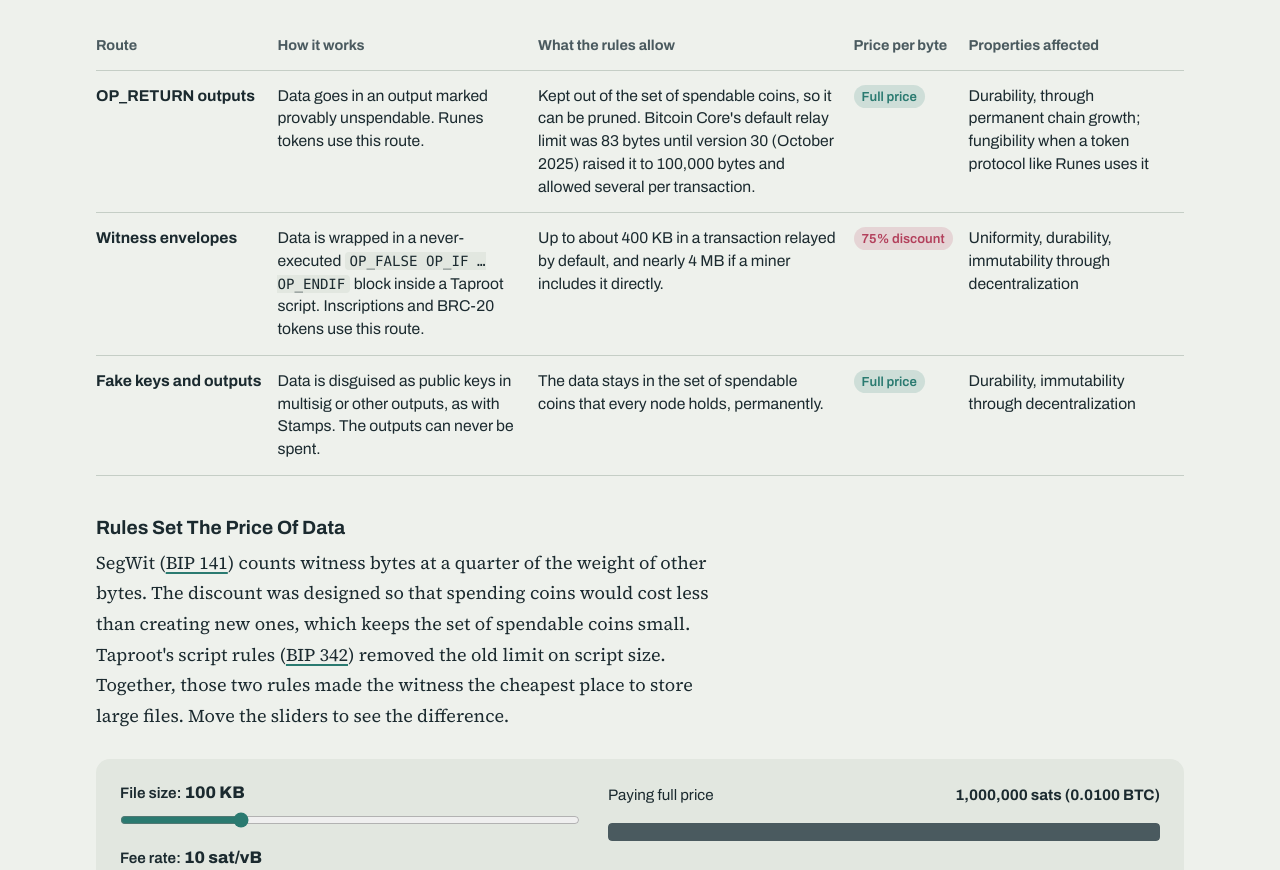
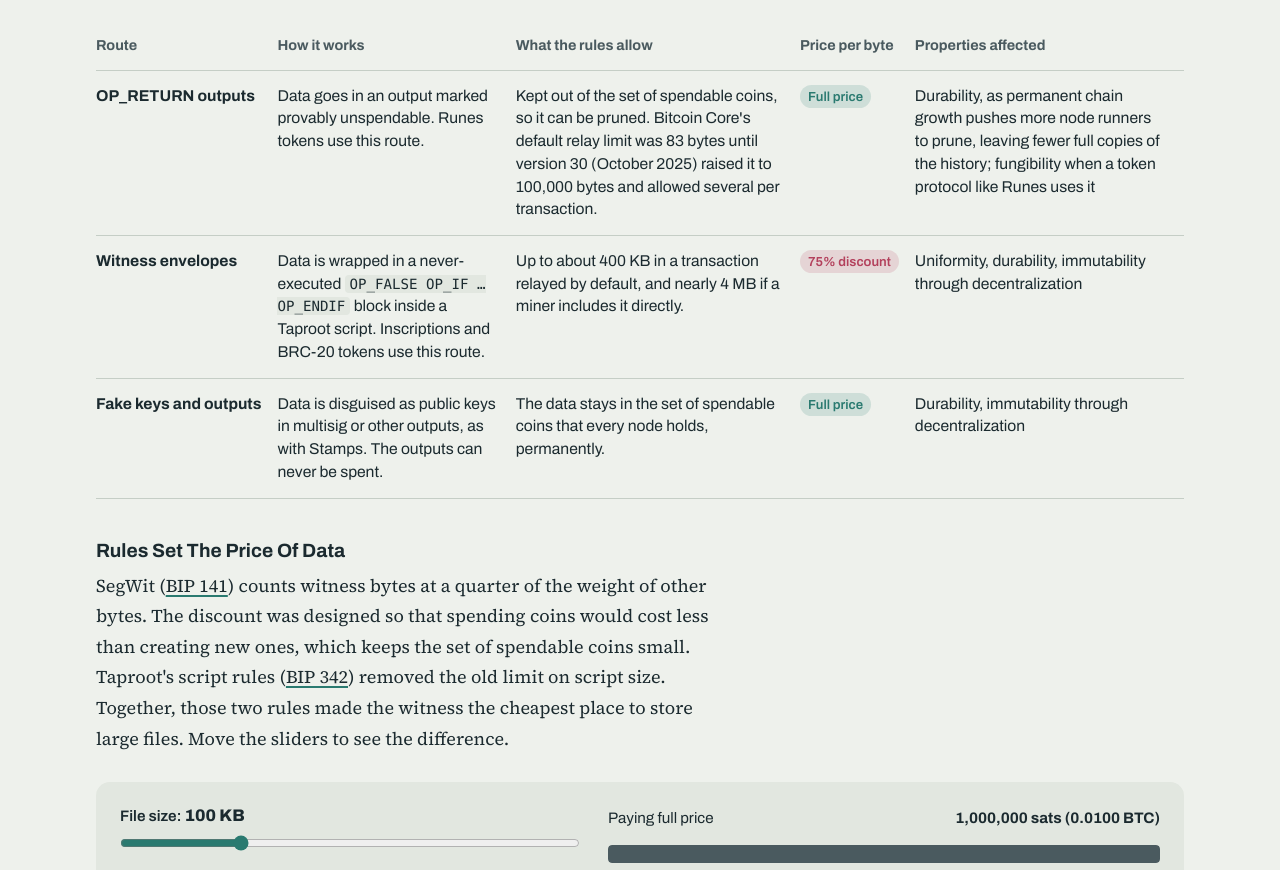
Before and after one commit to austenjt/bitcoin-spam, a plain HTML site: page index.html in a window 1280 px wide. Shown: the part 5200-6070 px from the top of the page. Drawn offline with Linux system fonts and the light colour scheme.

Commit message:
Explain how chain growth affects durability in the OP_RETURN row
Co-Authored-By: Claude Opus 5.5 <noreply@anthropic.com>

```diff
--- a/index.html
+++ b/index.html
@@ -292,7 +292,7 @@ footer { border-top: 1px solid var(--rule); padding: 32px 0 48px; font: .92rem/1
               <td>Data goes in an output marked provably unspendable. Runes tokens use this route.</td>
               <td>Kept out of the set of spendable coins, so it can be pruned. Bitcoin Core's default relay limit was 83 bytes until version 30 (October 2025) raised it to 100,000 bytes and allowed several per transaction.</td>
               <td><span class="tag ok">Full price</span></td>
-              <td>Durability, through permanent chain growth; fungibility when a token protocol like Runes uses it</td>
+              <td>Durability, as permanent chain growth pushes more node runners to prune, leaving fewer full copies of the history; fungibility when a token protocol like Runes uses it</td>
             </tr>
             <tr>
               <td>Witness envelopes</td>
```
